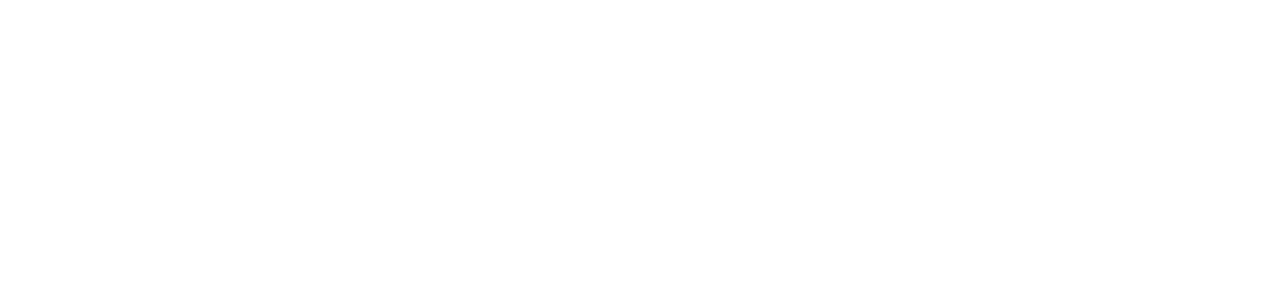
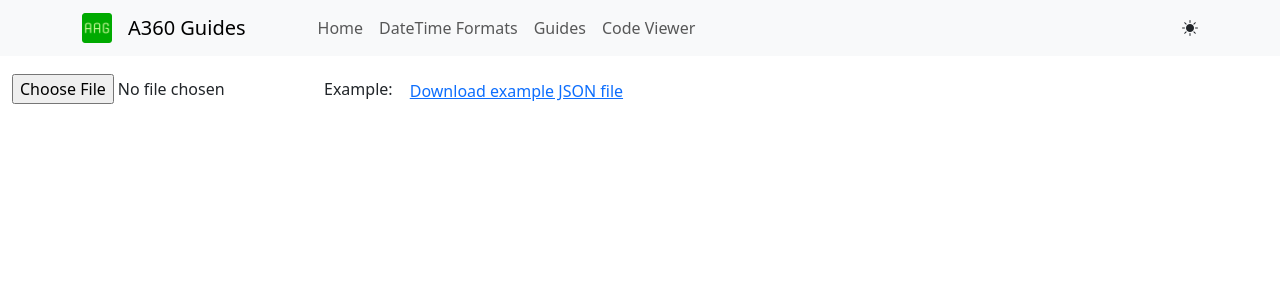
Before and after one commit to AnthonyLorraine/aa360-ra, a React (Create React App) app: page /code-viewer in a window 1280 px wide. Before the commit this address had no page. Shown: the top 300 px of the page. Built offline with nearby package versions, Linux system fonts and the light colour scheme.

Commit message:
Renamed to rishu.dev

```diff
--- a/public/index.html
+++ b/public/index.html
@@ -11,7 +11,7 @@
     />
 
     <meta property="og:type" content="website">
-    <meta property="og:url" content="https://anthonylorraine.github.io/aa360-ra">
+    <meta property="og:url" content="https://rishu.dev">
     <meta property="og:title" content="Anthony Lorraine | Automation Anywhere Guides">
     <meta
             property="og:description"
--- a/src/App.js
+++ b/src/App.js
@@ -13,7 +13,7 @@
     return (
         <BrowserRouter>
             <Routes>
-                <Route path={"/aa360-ra"} element={<Layout/>}>
+                <Route path={"/"} element={<Layout/>}>
                     <Route index element={<Home/>}/>
                     <Route path={"date-time-formats"} element={<DateTimeFormats/>}/>
                     <Route path={"guides"} element={<Guides/>}/>
--- a/src/pages/Code.js
+++ b/src/pages/Code.js
@@ -55,7 +55,7 @@
     };
     const handleDownload = async () => {
         try {
-            const response = await fetch('/aa360-ra/small_example.json');
+            const response = await fetch('/small_example.json');
             const content = await response.text();
 
             const blob = new Blob([content], {type: 'application/json'});
--- a/src/pages/Guides.js
+++ b/src/pages/Guides.js
@@ -15,7 +15,7 @@
 
     const handleOpenGuide = (event) => {
         let guideName = event.target.dataset.guide
-        navigate(`/aa360-ra/guide/${guideName}`);
+        navigate(`/guide/${guideName}`);
     }
     return (
         <div className={"container d-flex flex-column"}>
--- a/src/pages/Layout.js
+++ b/src/pages/Layout.js
@@ -35,7 +35,7 @@
         <>
             <Navbar className="bg-body-tertiary">
                 <Container>
-                    <Navbar.Brand as={Link} to={"/aa360-ra"}>
+                    <Navbar.Brand as={Link} to={"/"}>
                         <img
                             alt="Automation Anywhere Guides Logo"
                             src={brandImage}
@@ -46,10 +46,10 @@
                         A360 Guides
                     </Navbar.Brand>
                     <Nav className="me-auto ms-5">
-                        <Nav.Link as={Link} to={"/aa360-ra"}>Home</Nav.Link>
-                        <Nav.Link as={Link} to={"/aa360-ra/date-time-formats"}>DateTime Formats</Nav.Link>
-                        <Nav.Link as={Link} to="/aa360-ra/guides">Guides</Nav.Link>
-                        <Nav.Link as={Link} to="/aa360-ra/code-viewer">Code Viewer</Nav.Link>
+                        <Nav.Link as={Link} to={"/"}>Home</Nav.Link>
+                        <Nav.Link as={Link} to={"/date-time-formats"}>DateTime Formats</Nav.Link>
+                        <Nav.Link as={Link} to="/guides">Guides</Nav.Link>
+                        <Nav.Link as={Link} to="/code-viewer">Code Viewer</Nav.Link>
                     </Nav>
                     <Nav className={"mb-2 mb-lg-0"}>
                         <Dropdown>
```
Also changed, not shown: 1 other file (tests, documents, lock files or other folders).
